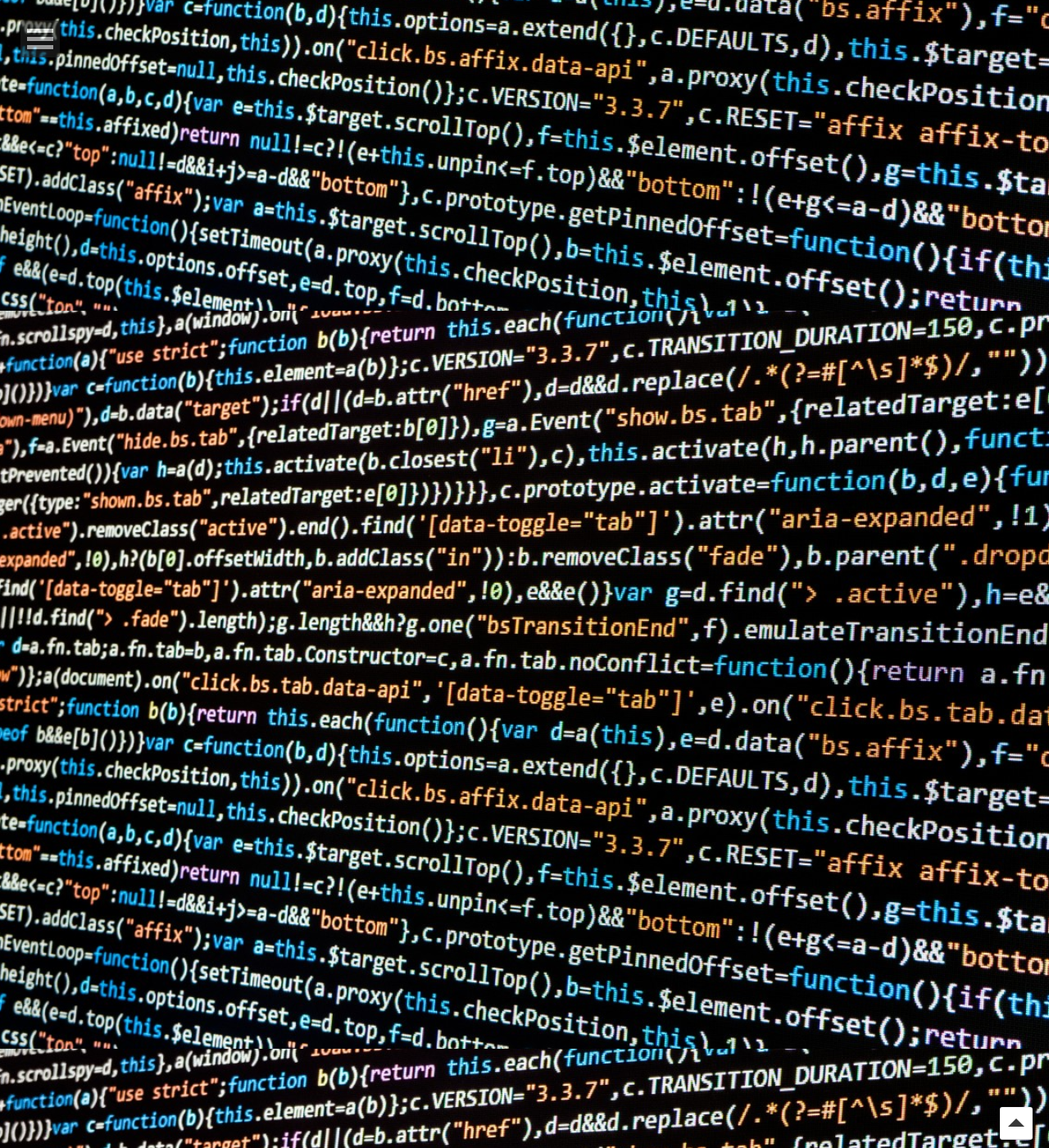
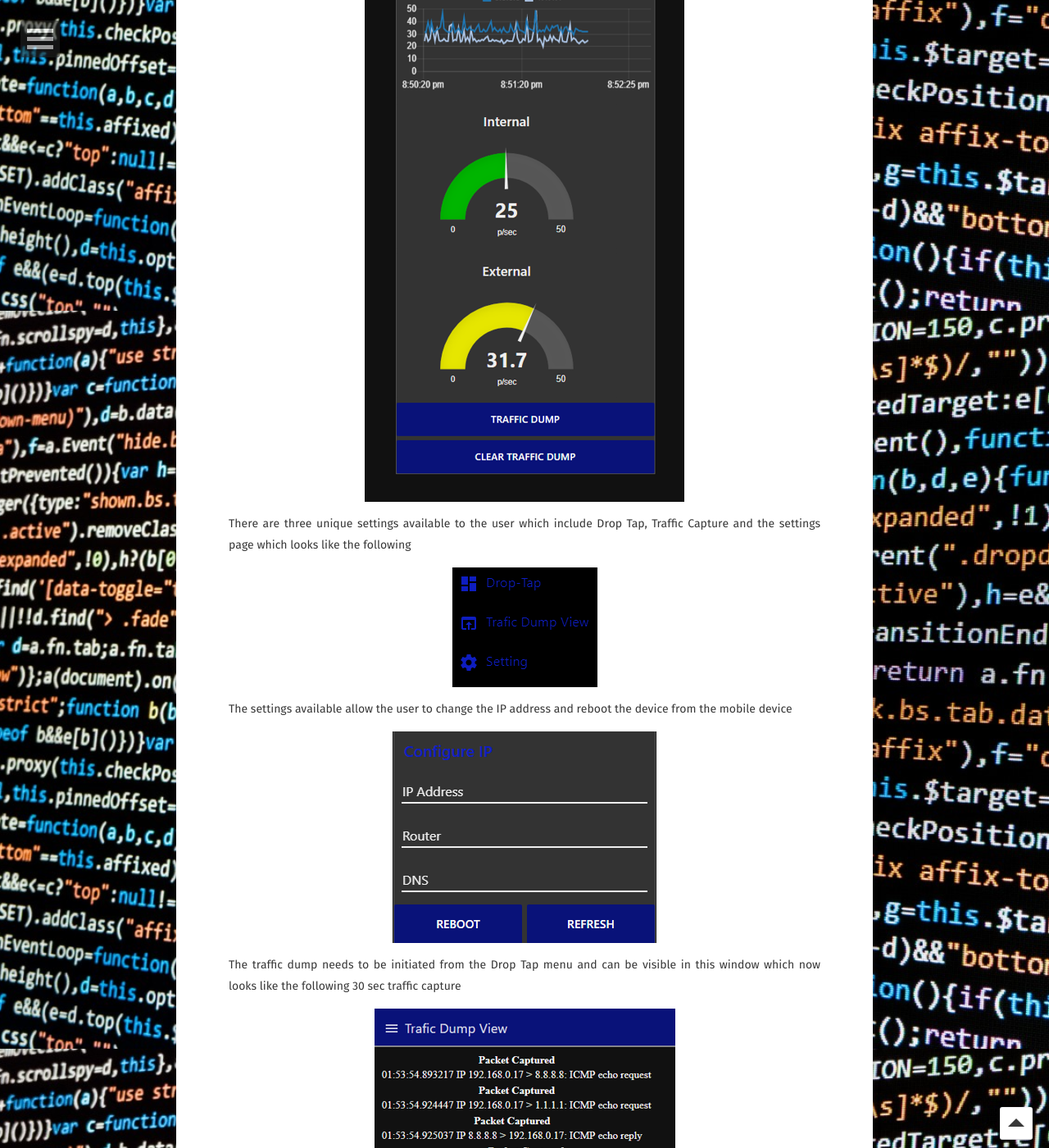
Before and after one commit to mgalde/DropTap, a Jekyll site: the page built from EstablishEnvironment.md, in a window 1280 px wide and 1400 px high, scrolled down 2321 px. Shown: the whole window at 82% size. Built offline with Jekyll 4.4.1, drawn with Linux system fonts in a browser that asks for light colours; some web fonts are replaced; our own code applies the rules of GitHub Pages for plain Markdown files; comment, search, counter and statistics services are not loaded; some of the changed text lies outside the part shown.

Commit message:
finishing it up

````diff
--- a/EstablishEnvironment.md
+++ b/EstablishEnvironment.md
@@ -59,4 +59,20 @@ Lets copy over the project file, copy the text below and place it on the input f
 ```
 You environment should now look like this
 
-![Overall DropTap UI Concept ](/assets/img/DropTapImages/Product/DropTapUIDev1.png)
+![Overall DropTap UI  ](/assets/img/DropTapImages/Product/DropTapUIDev1.png)
+
+When you navigate to the Raspberry Pi from your mobile device you will find the following Interface
+
+![Overall DropTap UI mobile ](/assets/img/DropTapImages/Product/DropTapUI1.png)
+
+There are three unique settings available to the user which include Drop Tap, Traffic Capture and the settings page which looks like the following
+
+![Overall DropTap UI sections ](/assets/img/DropTapImages/Product/DropTapUI2.png)
+
+The settings available allow the user to change the IP address and reboot the device from the mobile device
+
+![Overall DropTap UI settings ](/assets/img/DropTapImages/Product/DropTapUI3.png)
+
+The traffic dump needs to be initiated from the Drop Tap menu and can be visible in this window which now looks like the following 30 sec traffic capture
+
+![Overall DropTap UI mobile ](/assets/img/DropTapImages/Product/DropTapUI4.png)
````
Also changed, not shown: assets/img/DropTapImages/Product/DropTapUI1.png (renamed from assets/img/DropTapImages/Product/DropTap UI 1.png), assets/img/DropTapImages/Product/DropTapUI2.png (renamed from assets/img/DropTapImages/Product/DropTap UI 2.png), assets/img/DropTapImages/Product/DropTapUI3.png (renamed from assets/img/DropTapImages/Product/DropTap UI 3.png), assets/img/DropTapImages/Product/DropTapUI4.png (renamed from assets/img/DropTapImages/Product/DropTap UI 4.png).
